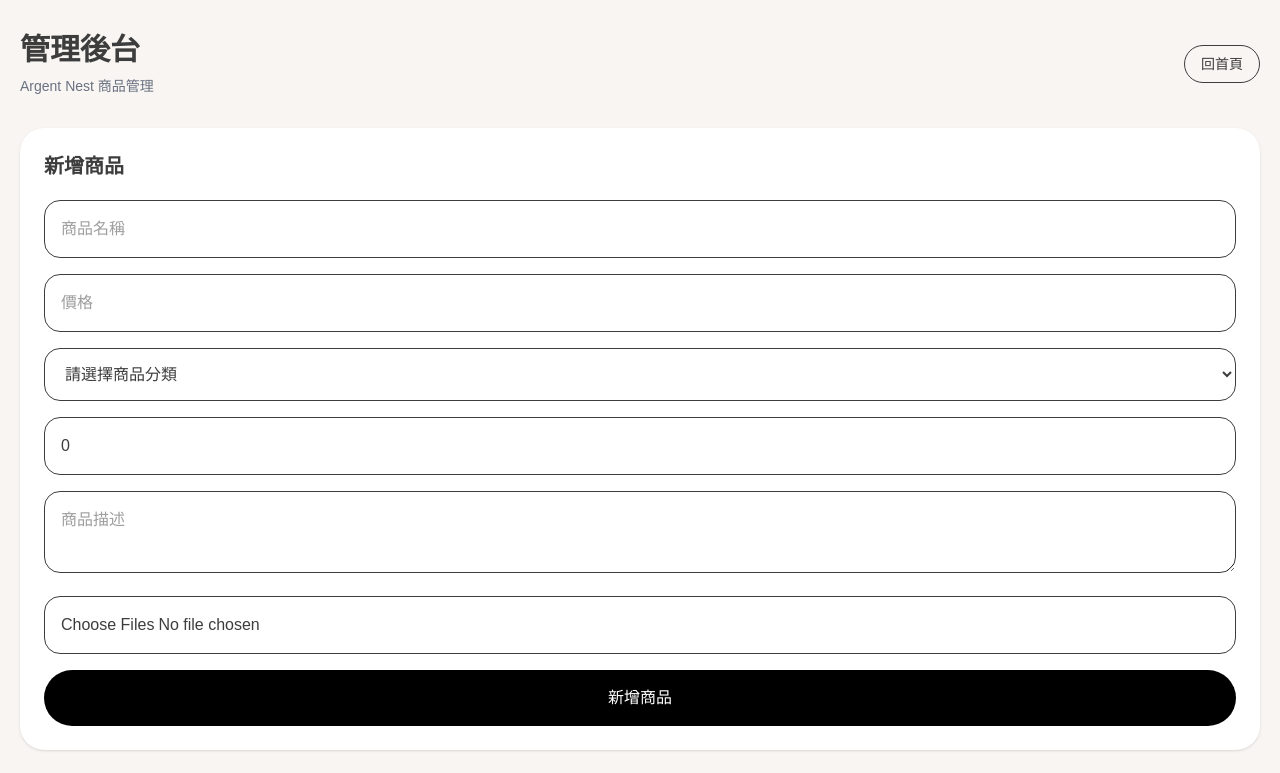
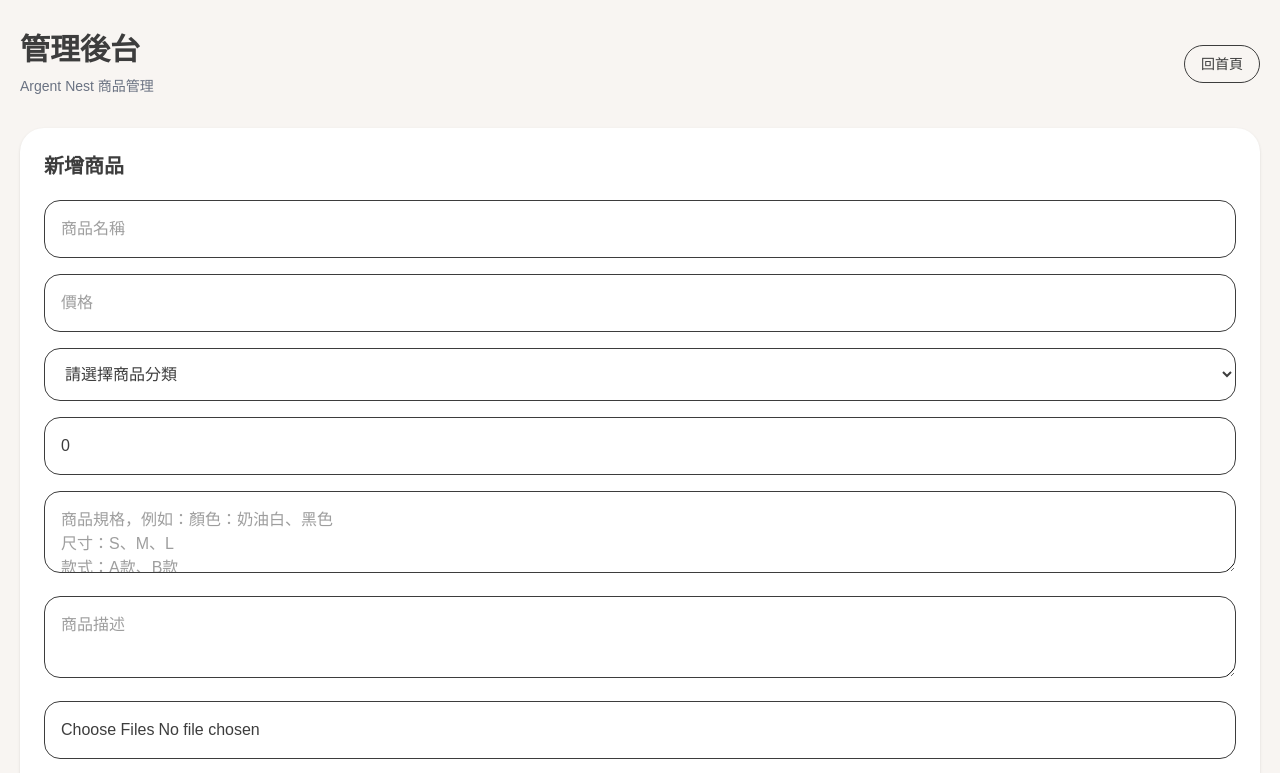
Before and after one commit to baby0965668563-coder/argent-nest, a Next.js app: page /admin in a window 1280 px wide. Shown: the top 773 px of the page. Built offline with nearby package versions, Linux system fonts and the light colour scheme; no server answers; the database is empty.

Commit message:
Update page.tsx

```diff
--- a/app/admin/page.tsx
+++ b/app/admin/page.tsx
@@ -9,6 +9,7 @@ export default function AdminPage() {
   const [price, setPrice] = useState("");
   const [category, setCategory] = useState("");
   const [sortOrder, setSortOrder] = useState("0");
+  const [options, setOptions] = useState("");
   const [description, setDescription] = useState("");
   const [images, setImages] = useState<File[]>([]);
   const [products, setProducts] = useState<any[]>([]);
@@ -34,6 +35,7 @@ export default function AdminPage() {
     setPrice("");
     setCategory("");
     setSortOrder("0");
+    setOptions("");
     setDescription("");
     setImages([]);
     setEditingId(null);
@@ -91,6 +93,7 @@ export default function AdminPage() {
         price,
         category,
         sort_order: Number(sortOrder) || 0,
+        options,
         description,
         image: imageUrls[0],
         images: imageUrls,
@@ -121,6 +124,7 @@ export default function AdminPage() {
         price,
         category,
         sort_order: Number(sortOrder) || 0,
+        options,
         description,
       })
       .eq("id", editingId);
@@ -208,6 +212,13 @@ export default function AdminPage() {
 
           <textarea
             className="w-full rounded-2xl border p-4"
+            placeholder="商品規格，例如：顏色：奶油白、黑色&#10;尺寸：S、M、L&#10;款式：A款、B款"
+            value={options}
+            onChange={(e) => setOptions(e.target.value)}
+          />
+
+          <textarea
+            className="w-full rounded-2xl border p-4"
             placeholder="商品描述"
             value={description}
             onChange={(e) => setDescription(e.target.value)}
@@ -279,6 +290,11 @@ export default function AdminPage() {
                   <p className="text-xs text-gray-400">
                     圖片 {product.images?.length || 1} 張
                   </p>
+                  {product.options && (
+                    <p className="mt-1 line-clamp-1 text-xs text-gray-400">
+                      規格：{product.options}
+                    </p>
+                  )}
                 </div>
               </div>
 
@@ -290,6 +306,7 @@ export default function AdminPage() {
                     setPrice(product.price || "");
                     setCategory(product.category || "");
                     setSortOrder(String(product.sort_order ?? 0));
+                    setOptions(product.options || "");
                     setDescription(product.description || "");
                     window.scrollTo({ top: 0, behavior: "smooth" });
                   }}
```
